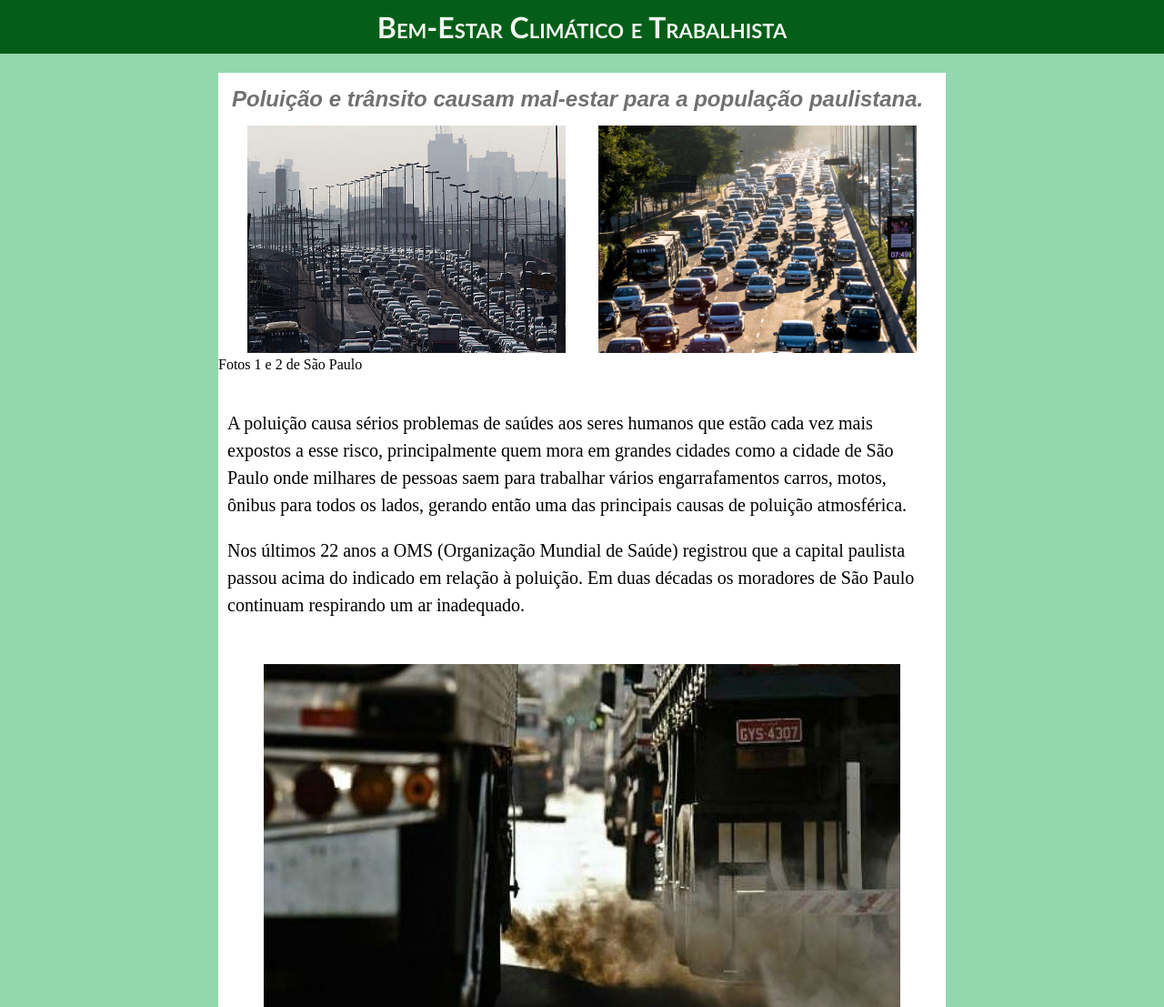
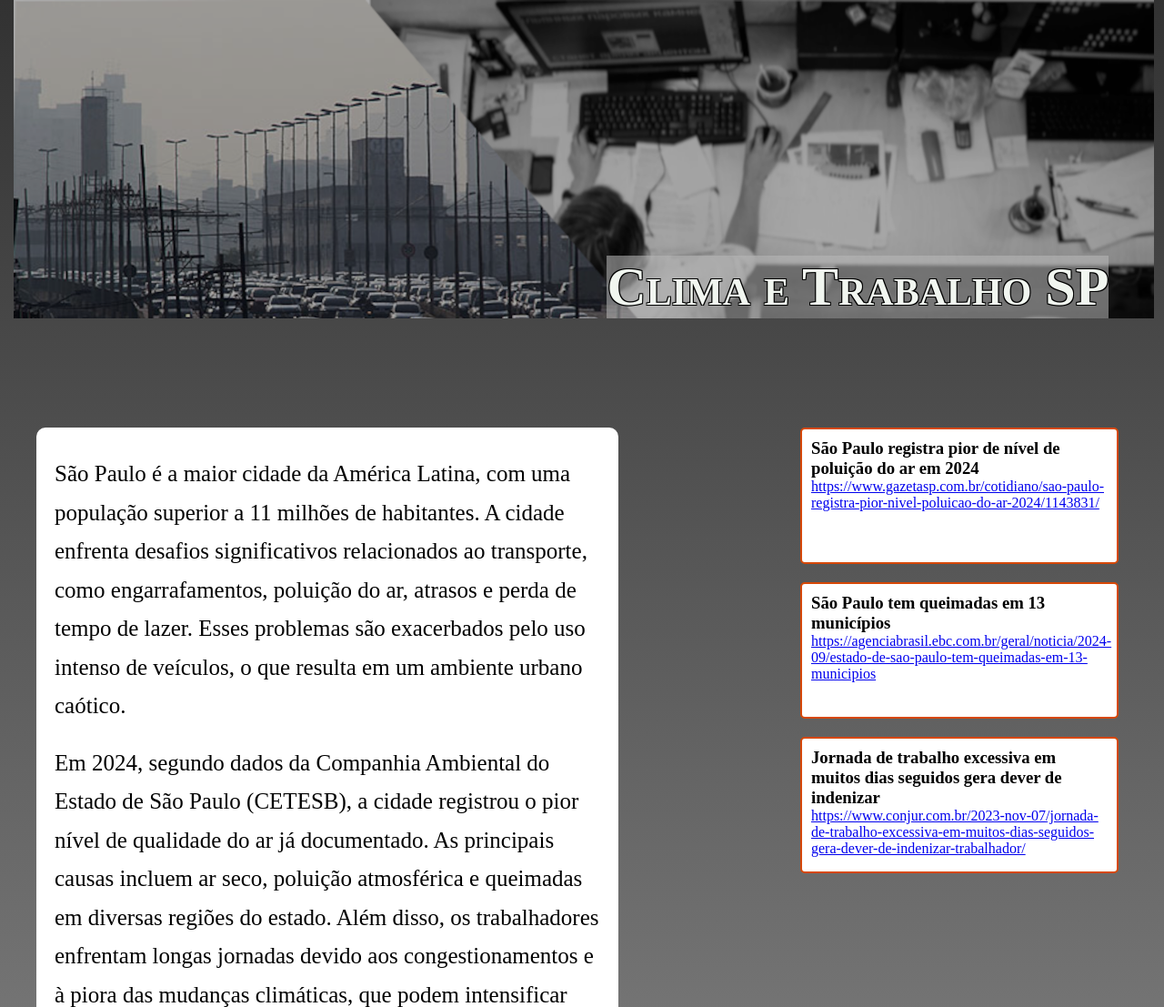
Before and after one commit to FabioSantos99/Clima_e_Trabalho_SP, a plain HTML site: page index.html in a window 1280 px wide. Shown: the top 1107 px of the page at 91% size. Drawn offline with nearby package versions, Linux system fonts and the light colour scheme.

Commit message:
new site

```diff
--- /dev/null
+++ b/CSS/styles.css
@@ -0,0 +1,82 @@
+* {
+    margin: 0;
+    padding: 0;
+    box-sizing: border-box;
+}
+
+body {
+    background-image: linear-gradient(#323232, #bababa);
+}
+
+header {
+    background-image: url(/imagens/capasp.png);
+    color: #f1f6f0;
+    text-align: center;
+    width: 98%;
+    margin-left: 15px;
+    height: 350px;
+
+}
+
+header > div {
+    width: 100%;
+    height: 350px;
+    background-color: rgba(0, 0, 0, 0.329);
+    position: relative;
+}
+
+.title {
+    text-shadow: 5p 5px black;
+    font-variant: small-caps;
+    position: absolute;
+    bottom: 0px;
+    right: 50px;
+    font-size: 60px;
+    text-shadow: -1px -1px 0 #000, 1px -1px 0 #000, -1px 1px 0 #000, 1px 1px 0 #000;
+    background-color: #bababa8e;
+}
+
+.container {
+    margin: 120px 50px 120px 40px;
+    border: none;
+    display: flex;
+    gap: 200px;
+}
+
+.main-content {
+    line-height: 1.7em;
+    font-size: 25px;
+    background-color: white;
+    width: 900px;
+    padding: 20px;
+    border-radius: 10px;
+}
+
+.main-content > p {
+    padding: 10px 0;
+}
+
+
+.sidebar {
+    border: 2px solid #d64807;
+    background-color: #fff;
+    padding: 10px;
+    width: 350px;
+    height: 150px;
+    margin-bottom: 20px;
+    border-radius: 5px;
+}
+
+footer {
+    width: 98%;
+    margin-left: 15px;
+    color: #fff;
+    height: fit-content;
+    background-color: hsl(0, 1%, 31%);
+    padding: 10px;
+    display: flex;
+}
+
+footer > p {
+    margin: auto;
+}
--- a/index.html
+++ b/index.html
@@ -3,97 +3,54 @@
 <head>
     <meta charset="UTF-8">
     <meta name="viewport" content="width=device-width, initial-scale=1.0">
-    <title>Bem-Estar Climático e Trabalhista</title>
-    <link rel="stylesheet" href="style.css">
+    <title>Clima e Trabalho</title>
+    <link rel="stylesheet" href="CSS/styles.css">
 </head>
 <body>
     <header>
-        <h1>Bem-Estar Climático e Trabalhista </h1>
+        <div>
+            <h1 class="title">Clima e Trabalho SP</h1>
+        </div>
     </header>
 
-    <section>
+    <main class="container">
+        <section class="main-content">
+          <p>São Paulo é a maior cidade da América Latina, com uma população superior a 11 milhões de habitantes. A cidade enfrenta desafios significativos relacionados ao transporte, como engarrafamentos, poluição do ar, atrasos e perda de tempo de lazer. Esses problemas são exacerbados pelo uso intenso de veículos, o que resulta em um ambiente urbano caótico.</p>
 
-     <main>
-        <h2>Poluição e trânsito causam mal-estar para a população paulistana.</h2>
-        <figure>
-            <div class="fotos">
-                <img src="imagens/foto1.jpeg" alt="foto1">
-                <img src="imagens/foto2.jpg" alt="foto2">
-            </div>
-        <figcaption>Fotos 1 e 2 de São Paulo</figcaption>
-        </figure>
+          <p>Em 2024, segundo dados da Companhia Ambiental do Estado de São Paulo (CETESB), a cidade registrou o pior nível de qualidade do ar já documentado. As principais causas incluem ar seco, poluição atmosférica e queimadas em diversas regiões do estado. Além disso, os trabalhadores enfrentam longas jornadas devido aos congestionamentos e à piora das mudanças climáticas, que podem intensificar alagamentos.</p>
+          <p>Os efeitos na saúde dos trabalhadores são preocupantes. Aqueles em empregos precários enfrentam problemas físicos e psicológicos, como estresse, burnout e rinite, além de irritabilidade e outros sintomas relacionados ao calor e à poluição. Um exemplo claro são os varredores de rua que passam longos períodos expostos ao sol, aumentando o risco de doenças como o câncer de pele.</p>
+          <p>Uma proposta viável para mitigar esses problemas envolve a colaboração entre grandes corporações e o governo para incentivar o trabalho remoto sempre que possível. Além disso, projetos de moradia sustentável em centros urbanos podem reduzir o tempo de deslocamento. Melhorias na infraestrutura do transporte público são essenciais para proporcionar mais conforto e agilidade nas viagens diárias, diminuindo assim o número de veículos nas ruas e a emissão de carbono.</p>
+          <p>Enfrentar esses desafios é crucial para melhorar a qualidade de vida da população paulistana. A busca por soluções inovadoras e sustentáveis é fundamental para garantir um ambiente saudável e um bem-estar geral para todos os cidadãos.</p>
+        </section>
 
+        <section class="infos">
 
-        <p>A poluição causa sérios problemas de saúdes aos seres humanos que estão cada vez mais expostos a esse risco, principalmente quem mora em grandes cidades como a cidade de São Paulo onde milhares de pessoas saem para trabalhar vários engarrafamentos carros, motos, ônibus para todos os lados, gerando então uma das principais causas de poluição atmosférica.</p>
+          <aside class="sidebar">
+            <h1>São Paulo registra pior de nível de poluição do ar em 2024</h1>
+            <a href="https://www.gazetasp.com.br/cotidiano/sao-paulo-registra-pior-nivel-poluicao-do-ar-2024/1143831/"><p>https://www.gazetasp.com.br/cotidiano/sao-paulo-registra-pior-nivel-poluicao-do-ar-2024/1143831/</p></a>
+          </aside>
 
-        <p>Nos últimos 22 anos a OMS (Organização Mundial de Saúde) registrou que a capital paulista passou acima do indicado em relação à poluição. Em duas décadas os moradores de São Paulo continuam respirando um ar inadequado. </p>
+          <aside class="sidebar">
+            <h1>São Paulo tem queimadas em 13 municípios</h1>
+            <a href="https://agenciabrasil.ebc.com.br/geral/noticia/2024-09/estado-de-sao-paulo-tem-queimadas-em-13-municipios"><p>https://agenciabrasil.ebc.com.br/geral/noticia/2024-09/estado-de-sao-paulo-tem-queimadas-em-13-municipios</p></a>
+          </aside>
+
+          <aside class="sidebar">
+            <h1>Jornada de trabalho excessiva em muitos dias seguidos gera dever de indenizar</h1>
+            <a href="https://www.conjur.com.br/2023-nov-07/jornada-de-trabalho-excessiva-em-muitos-dias-seguidos-gera-dever-de-indenizar-trabalhador/"><p>https://www.conjur.com.br/2023-nov-07/jornada-de-trabalho-excessiva-em-muitos-dias-seguidos-gera-dever-de-indenizar-trabalhador/</p></a>
+          </aside>
+
+        </section>
 
 
 
-
-        <div>
-            <figure>
-            <img src="imagens/foto3.jpeg" alt="foto3" class="foto3">
-                <figcaption>foto3 de São Paulo</figcaption>
-            </figure>
+      </main>
 
 
 
-        <hr>
+      <footer>
+        <p>&copy; Clima e Trabalho SP 2024</p>
+      </footer>
 
-        <h2>Eficiência e Tempo de trabalho em prol da preservação do meio ambiente</h2>
-
-        <p>E sem contar que pessoas que trabalham muitas delas levam horas para ir para o trabalho e voltar para casa, por causa da distância da sua casa ao emprego, trânsito por várias partes da cidade paulistana e com isso a população acaba encontrando estresses e problemas de saúde.</p>
-
-        <p>Um bom exemplo como ocorreu de trabalho na pandemia foi o modelo Home Office em que muitas empresas adotaram para dar continuidade com as suas funcionalidades e necessidades.
-            Mas com a volta da normalidade algumas desistiram do modelo home office e trabalhadores voltam para seus escritórios e assim voltando a rotina de trabalho pegar ônibus, enfrentar trânsito, atrasos etc, e nesse caso voltando com a possibilidade numérica no aumento na poluição atmosférica.
-        </p>
-        <img src="imagens/pexels-ruslan-burlaka-140945.jpg" alt="" id="foto_escritorio">
-
-        <p>
-            Um bom exemplo como que ocorreu de trabalho na pandemia foi o modelo Home Office na qual muitas empresas adotaram para continuarem com as suas funcionalidades e necessidades. Mas com a volta da normalidade algumas desistiram do modelo home office e trabalhadores voltam para seus escritórios e assim voltando a rotina de trabalho pegar ônibus, enfrentar trânsito, atrasos etc, e nesse caso voltando com a possibilidade numérica no aumento da poluição atmosférica.
-        </p>
-        <p id="fontes">*fontes: OMS, G1, Estadão Mobilidade</p>
-
-
-        <hr>
-
-        <h2>Quer contribuir com uma pesquisa sobre o tema?</h2>
-
-        <p> Para isso criamos um formulário de pesquisa universitária(Uninter - Centro Universitário Internacional) que ira ajudar você também a procura de um emprego ideal para você e principalmente para que possa demonstrar as sugestões e preferência da população paulistana.</p>
-
-
-        <hr>
-
-        <p>Gostou da informação ?</p>
-
-        <aside>
-            <p>
-                Gostaria de estar preenchendo uma ficha para conhecer uma melhor forma de trabalho que lhe possa render tempo, bem-estar e ajudar o meio ambiente?
-            </p>
-
-            <p class="clique">Clique no formulário abaixo para preencher:</p>
-                    <div id="formulario">
-                        <a href="https://forms.office.com/Pages/ResponsePage.aspx?id=DQSIkWdsW0yxEjajBLZtrQAAAAAAAAAAAAMAAK3ppwFUMktPUDdVNzRXNDJRUExQVFZYQjJIUkU3RC4u" target="_blank"><img src="imagens/6500779.png" alt=""> <p>Acessar Formulário</p></a>
-
-                    </div>
-        </aside>
-
-        <div class="ods">
-            <h3>Conheça também: Objetivos de Desenvolvimento Sustentável</h3>
-
-                <ion-icon name="arrow-down-outline"></ion-icon>
-
-            <a href="https://brasil.un.org/pt-br/sdgs" target="_blank"><img src="imagens/10266_14012020_085501.png" alt="ODS"></a>
-
-           </div>
-    </main>
-   </section>
-
-   <footer>
-    <p>&copy; FabioSL, Bem-Estar Climático e Trabalhista</p>
-   </footer>
-   <script type="module" src="https://unpkg.com/ionicons@7.1.0/dist/ionicons/ionicons.esm.js"></script>
-   <script nomodule src="https://unpkg.com/ionicons@7.1.0/dist/ionicons/ionicons.js"></script>
 </body>
 </html>
--- a/style.css
+++ b/style.css
@@ -18,9 +18,6 @@ header {
     top: 0;
     margin-bottom: 20px;
     z-index: 10;
-
-
-
 }
 
 header > h1 {
@@ -39,15 +36,19 @@ h2 {
     color: #06060692;
     font-style: italic;
     font-family: Arial, Helvetica, sans-serif
-
 }
 
-main {
-    margin: 80px auto;
+
+.container {
+    margin: 80px 40px;
     background-color: white;
     width: 800px;
     height: fit-content;
     border: none;
+}
+
+.sidebar {
+
 }
 
 
@@ -66,14 +67,14 @@ p {
     padding: 0px 10px 0px 10px;
     line-height: 1.5em;
     text-align: left;
-
 }
 
 .foto3 {
-    width: 700px;
+    width: 600px;
     height: 500px;
     margin: 40px 0px 0px 50px ;
 }
+
 figure {
     padding-bottom: 20px;
 
@@ -224,6 +225,7 @@ footer p {
 
 
     footer {
+        position: absolute;
         width: 800px;
         height: fit-content;
         background-color: #055e18;
```
Also changed, not shown: clima_e_trabalho.txt (added), imagens/capasp.png (added).
